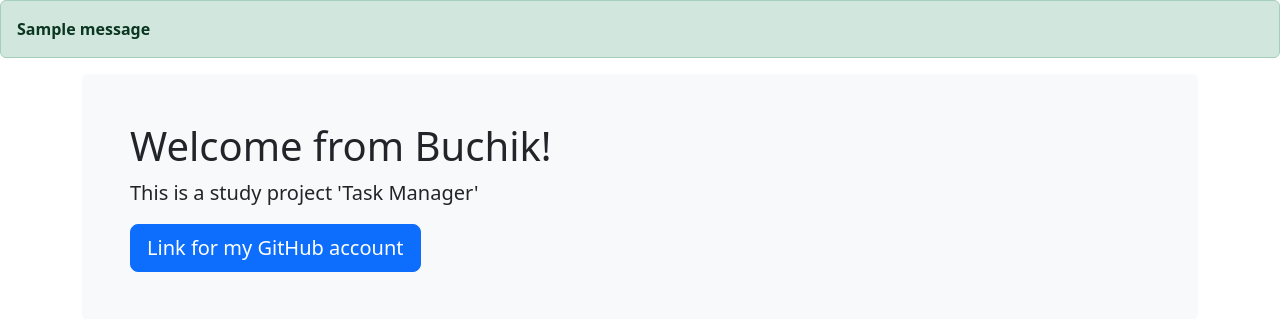
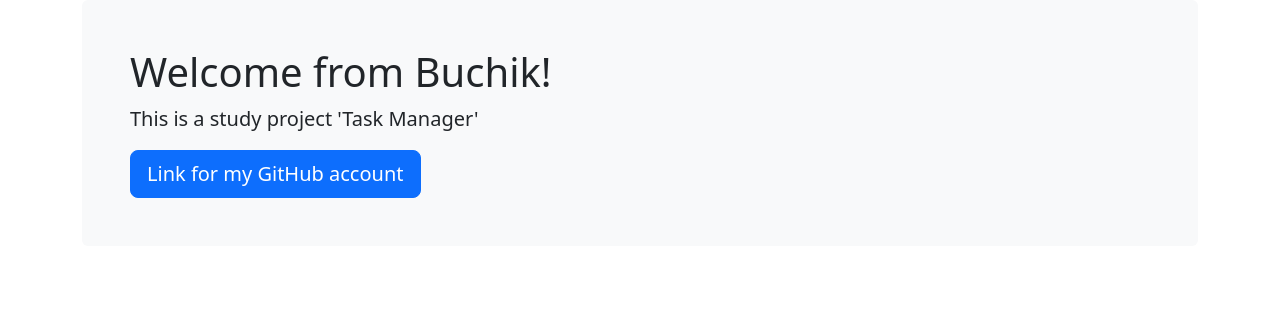
Before and after one commit to Buchiks/python-project-52, a Django app: page / in a window 1280 px wide. Shown: the part 56-375 px from the top of the page. Run offline with Django 5.2, Linux system fonts and the light colour scheme; tables that the repository leaves empty hold one stand-in row (values such as "Sample post"); one stand-in notice (Sample message) is shown; some libraries are stand-ins or nearby versions.

Commit message:
reverted view and changed flash messages in html to bootstrap version

```diff
--- a/task_manager/templates/index.html
+++ b/task_manager/templates/index.html
@@ -6,13 +6,7 @@
 {% block title %}Index{% endblock %}
 
 {% block content %}
-{% if messages %}
-{% for message in messages %}
-<div class="alert {{ message.tags }} alert-dismissable fade show" role="alert">
-    <strong>{{ message }}</strong>
-</div>
-{% endfor %}
-{% endif %}
+{% bootstrap_messages %}
 <main class="container">
     <div class="bg-light p-5 rounded">
         <h1>{% translate "Welcome from Buchik!" %}</h1>
--- a/users/views.py
+++ b/users/views.py
@@ -100,8 +100,6 @@ class UserLogoutView(LogoutView):
     next_page = reverse_lazy('index')
 
     def dispatch(self, request, *args, **kwargs):
-        storage = messages.get_messages(request)
-        for _ in storage:
-            pass
+        response = super().dispatch(request, *args, **kwargs)
         messages.success(request, _("You signed out"))
-        return super().dispatch(request, *args, **kwargs)
+        return response
```
